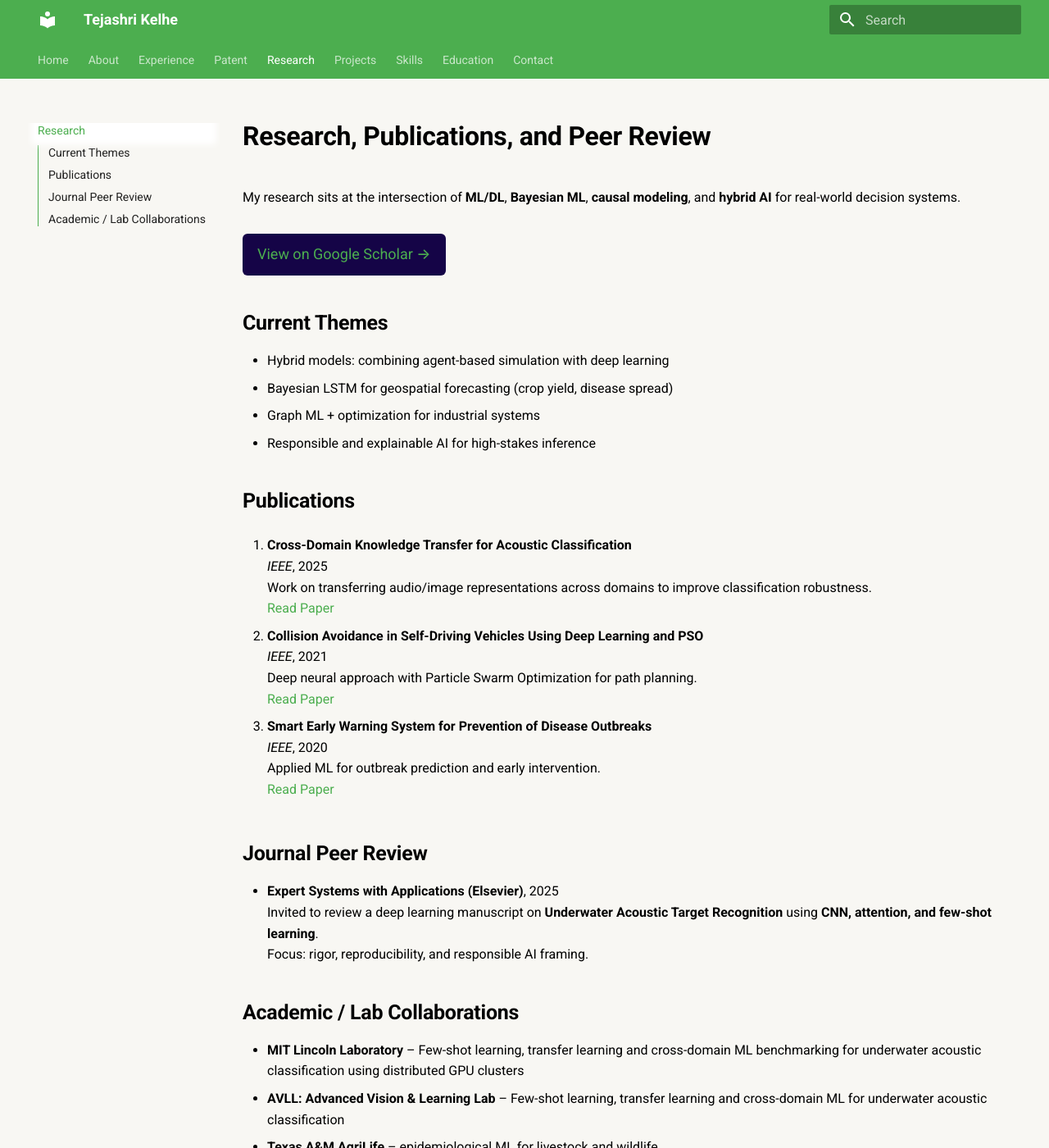
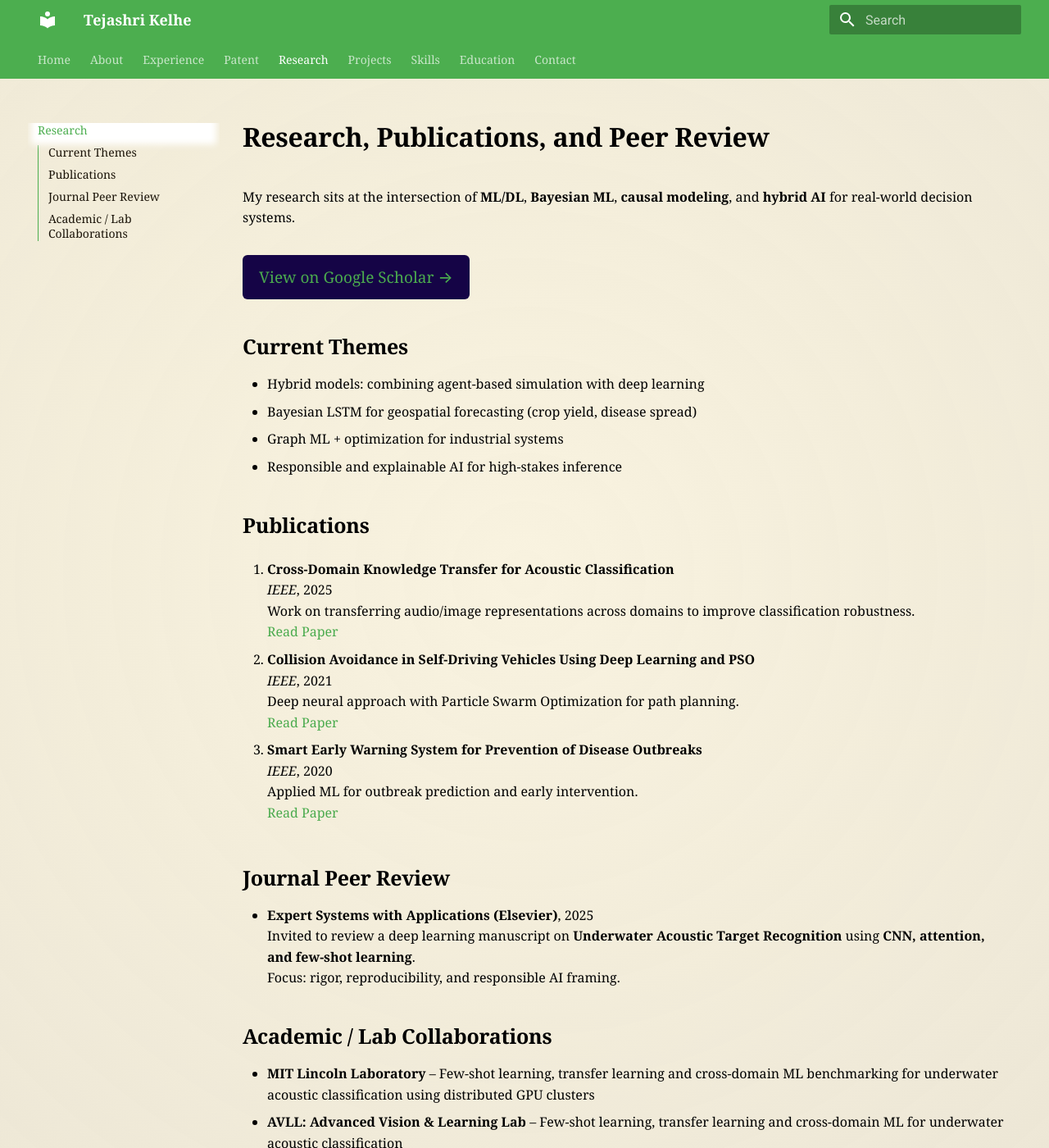
Before and after one commit to tejashrikelhe/Tejashri-Kelhe-website, an MkDocs documentation site: the page built from docs/research.md, in a window 1280 px wide and 1400 px high. Shown: the whole window at 82% size. Built offline with MkDocs 1.6.1 and Material for MkDocs 9.7.7, drawn with Linux system fonts in a browser that asks for light colours.

Commit message:
Add full site content

```diff
--- a/docs/assets/CSS/hero.css
+++ b/docs/assets/CSS/hero.css
@@ -9,15 +9,18 @@
   }
 
   .hero-image img {
-    width: 350px;             /* smaller profile image */
-    border-radius: 100%;
+    width: 350px; /* smaller profile image */
+    border-radius: 50%;
     box-shadow: 0 0 12px rgba(0,0,0,0.15);
-    object-fit: fill;
+    object-fit: cover;
   }
 
   .hero-text {
     max-width: 650px;
-    color: #000;
+    color: #1a1308;
+    font-size: 1.05rem;
+    line-height: 1.65;
+    font-family: "Georgia", "Inter", serif;
   }
 
   .hero-btn {
@@ -29,9 +32,10 @@
     border-radius: 6px;
     text-decoration: none;
     font-weight: 500;
+    font-size: 0.95rem;
   }
 
-  /* ====== LEFT ACTION BUTTONS (HOME, PROJECTS, EDUCATION) ====== */
+  /* ====== LEFT ACTION BUTTONS ====== */
   .tk-left-actions {
     margin-top: 1.8rem;
     margin-left: 1.5rem;
@@ -42,58 +46,85 @@
   }
 
   .tk-btn {
-    background: #eef2ff;
-    color: #6c75dc;
-    padding: 0.45rem 0.7rem;
+    background: #f4f1e3;
+    color: #5a5a5a;
+    padding: 0.5rem 0.8rem;
     border-radius: 6px;
     text-decoration: none;
-    font-size: 0.9rem;
-    border: 1px solid rgba(29,40,164,0.1);
+    font-size: 0.95rem;
+    border: 1px solid #d2cbb8;
+    transition: all 0.2s ease;
   }
 
   .tk-btn:hover {
-    background: #e0e7ff;
+    background: #e7dfca;
   }
 
-  /* ====== TIMELINE (LINE ONLY) ====== */
+  /* ====== TIMELINE (PAPER CARD LOOK, LINE ONLY) ====== */
   .tk-timeline {
     position: relative;
-    margin: 2rem auto 4rem auto;
+    margin: 2.5rem auto 4rem auto;
     max-width: 850px;
-    border-left: 2px solid #0f766e;   /* line only */
-    background: #fffefc;
-    border-radius: 8px;
-    padding: 2rem 2rem 2rem 1.8rem;
-    box-shadow: 0 2px 8px rgba(0,0,0,0.05);
+    border-left: 2px solid #a48748;
+    background: #fffdf4;
+    border-radius: 12px;
+    padding: 2.2rem 2.2rem 2rem 2rem;
+    box-shadow: 0 6px 18px rgba(0, 0, 0, 0.07),
+                inset 0 0 6px rgba(255, 250, 225, 0.7);
+    font-size: 1.05rem;
+    line-height: 1.75;
+    color: #1f1a0d;
+    font-family: "Georgia", "Inter", serif;
+    background-image: linear-gradient(
+        rgba(255, 255, 240, 0.6),
+        rgba(255, 255, 230, 0.6)
+      );
   }
 
-  /* each item spacing */
+  /* spacing between timeline entries */
   .tk-timeline > * {
     position: relative;
-    margin-bottom: 1.4rem;
+    margin-bottom: 1.8rem;
   }
 
-  /* remove circles */
+  /* remove bullets */
   .tk-timeline > *::before {
     content: none;
   }
 
-  .tk-timeline h3,
-  .tk-timeline h4,
-  .tk-timeline p {
-    margin-bottom: 0.6rem;
+  /* headings inside timeline */
+  .tk-timeline h3 {
+    font-size: 1.25rem;
+    color: #2b1b02;
+    margin-top: 1.4rem;
+    font-weight: 700;
   }
 
-  /* tags under timeline items */
+  .tk-timeline h4 {
+    font-size: 1.05rem;
+    color: #2c2412;
+    font-weight: 600;
+  }
+
+  /* tags */
   .tag {
     display: inline-block;
-    background: #e0f2f1;
-    color: #0f766e;
-    padding: 0.12rem 0.55rem;
+    background: #f1e8c7;
+    color: #4d3a00;
+    padding: 0.18rem 0.6rem;
     border-radius: 9999px;
-    font-size: 0.65rem;
-    margin-right: 0.25rem;
-    margin-top: 0.25rem;
+    font-size: 0.75rem;
+    margin-right: 0.3rem;
+    margin-top: 0.3rem;
+  }
+
+  /* subtle horizontal divider between timeline entries */
+  .tk-timeline hr {
+    border: none;
+    height: 1px;
+    background: linear-gradient(to right, #cfc2a3, transparent);
+    margin: 1.5rem 0;
+    opacity: 0.6;
   }
 
   /* ====== SCHOLAR BUTTON ====== */
@@ -101,11 +132,11 @@
     display: inline-block;
     background-color: #150447;
     color: #fff;
-    padding: 0.55rem 0.9rem;
+    padding: 0.6rem 1rem;
     border-radius: 6px;
     text-decoration: none;
     font-weight: 500;
-    font-size: 0.9rem;
+    font-size: 0.95rem;
     transition: background-color 0.2s ease;
     margin-top: 0.8rem;
   }
@@ -114,12 +145,27 @@
     background-color: #0f0a2e;
   }
 
-  /* ====== GLOBAL BG ====== */
+  /* ====== GLOBAL BACKGROUND (PAPER READING MODE) ====== */
   body {
-    background-color: #f8f7f3;
+    background-color: #f7f1df;  /* soft creamy paper yellow */
+    color: #1a1308;
+    font-family: "Georgia", "Inter", serif;
+    font-size: 1rem;
+    line-height: 1.7;
+    background-image: radial-gradient(circle at top left, #faf4e0 0%, #f7f1df 100%);
   }
 
-  /* ====== RESPONSIVE ====== */
+  /* faint paper texture and vignette */
+  body::before {
+    content: "";
+    position: fixed;
+    top: 0; left: 0; right: 0; bottom: 0;
+    pointer-events: none;
+    background: radial-gradient(circle at 50% 50%, rgba(255,255,255,0.1) 0%, rgba(0,0,0,0.04) 100%);
+    mix-blend-mode: multiply;
+  }
+
+  /* ====== RESPONSIVE DESIGN ====== */
   @media (max-width: 900px) {
     .hero-section {
       flex-direction: column;
@@ -137,5 +183,6 @@
       max-width: 100%;
       margin-left: 0;
       margin-right: 0;
+      font-size: 0.95rem;
     }
   }
```
